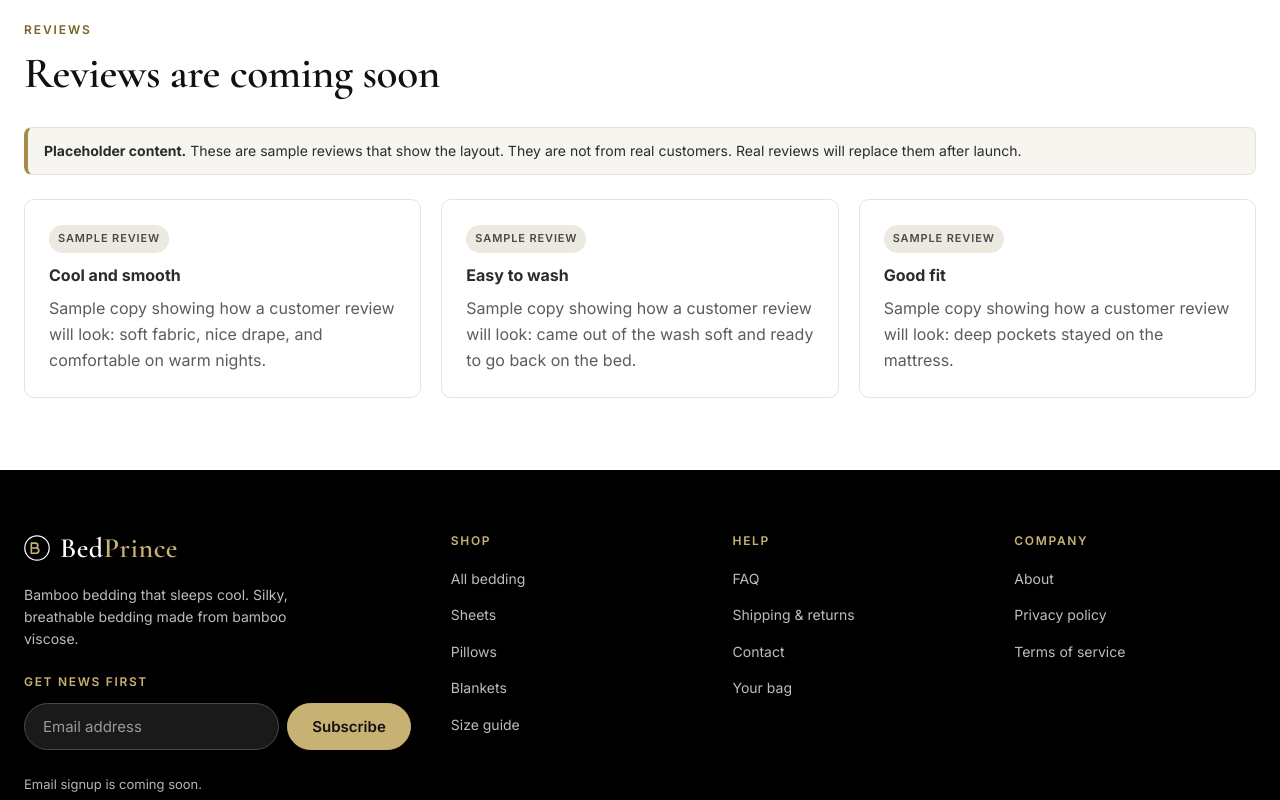
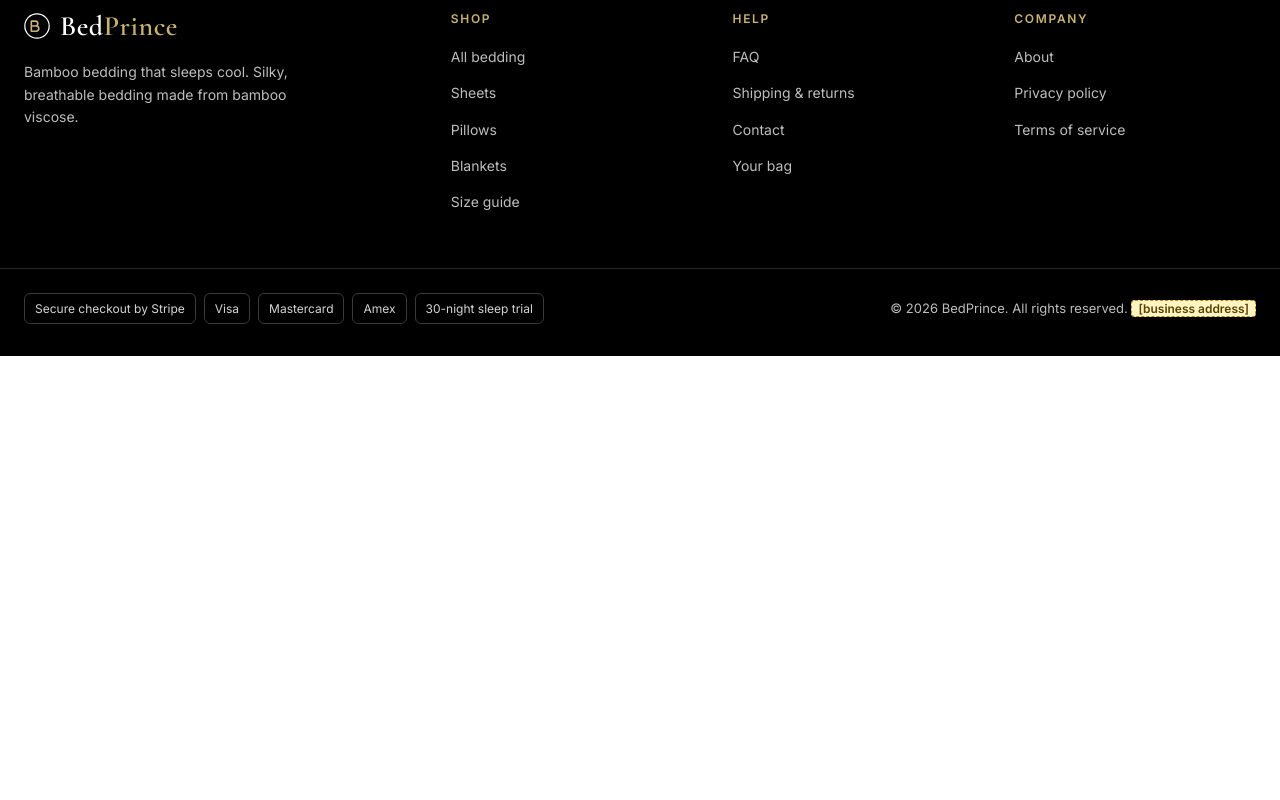
Before and after one commit to JoeyFenny/bedprints, a Next.js app: page /products/bamboo-cooling-comforter/ in a window 1280 px wide. Shown: the part 2100-2900 px from the top of the page. After the commit the page ends 2456 px from the top, so only its background shows below. Built offline with nearby package versions, Linux system fonts and the light colour scheme.

Commit message:
Hide placeholder reviews and dead newsletter forms; fix home OG title and product meta descriptions

```diff
--- a/app/page.js
+++ b/app/page.js
@@ -1,5 +1,5 @@
 import Link from 'next/link';
-import { products } from '../lib/store';
+import { products, store } from '../lib/store';
 import { faqs } from '../lib/content';
 import { pageMeta } from '../lib/seo';
 import ProductCard from '../components/ProductCard';
@@ -18,6 +18,8 @@ export const metadata = pageMeta({
   path: '/',
 });
 metadata.title = { absolute: 'BedPrince — Bamboo bedding that sleeps cool' };
+metadata.openGraph.title = 'BedPrince — Bamboo bedding that sleeps cool';
+metadata.twitter.title = 'BedPrince — Bamboo bedding that sleeps cool';
 
 export default function Home() {
   const best = products.filter((p) => p.bestSeller).slice(0, 4);
@@ -42,7 +44,7 @@ export default function Home() {
       <CategoryTiles />
       <WhyBamboo />
       <BundleBanner />
-      <SampleReviews heading="Reviews, coming soon" />
+      {store.showSampleReviews ? <SampleReviews heading="Reviews, coming soon" /> : null}
       <section className="section" aria-labelledby="faq-h">
         <div className="container narrow-lg">
           <p className="kicker">Questions</p>
--- a/app/products/[slug]/page.js
+++ b/app/products/[slug]/page.js
@@ -1,5 +1,5 @@
 import { notFound } from 'next/navigation';
-import { findProduct, products, categoryOf } from '../../../lib/store';
+import { findProduct, products, categoryOf, store, money } from '../../../lib/store';
 import { pageMeta, productLd, breadcrumbLd } from '../../../lib/seo';
 import BuyBox from '../../../components/BuyBox';
 import Gallery from '../../../components/Gallery';
@@ -18,7 +18,7 @@ export async function generateMetadata({ params }) {
   const { slug } = await params;
   const p = findProduct(slug);
   if (!p) return { title: 'Not found' };
-  return pageMeta({ title: p.name, description: p.blurb + ' ' + p.highlights[0] + '.', path: `/products/${p.slug}/`, image: p.images[0], type: 'website' });
+  return pageMeta({ title: p.name, description: `${p.blurb} ${p.options.length > 1 ? `Available in ${p.options.join(', ')}. ` : ''}From ${money(p.price)}. Free US shipping over $75 and a 30-night sleep trial.`, path: `/products/${p.slug}/`, image: p.images[0], type: 'website' });
 }
 
 export default async function ProductPage({ params }) {
@@ -52,7 +52,7 @@ export default async function ProductPage({ params }) {
           <div className="grid grid-3">{pairs.map((p) => <ProductCard key={p.slug} product={p} />)}</div>
         </div>
       </section>
-      <SampleReviews heading="Reviews are coming soon" />
+      {store.showSampleReviews ? <SampleReviews heading="Reviews are coming soon" /> : null}
       <RecentlyViewed slug={product.slug} />
       <JsonLd data={productLd(product)} />
       <JsonLd data={breadcrumbLd(trail)} />
--- a/components/Footer.js
+++ b/components/Footer.js
@@ -17,8 +17,7 @@ export default function Footer() {
         <div className="footer-brand">
           <Logo light />
           <p>{store.tagline} Silky, breathable bedding made from bamboo viscose.</p>
-          <h2 className="footer-h">Get news first</h2>
-          <NewsletterForm />
+          {store.newsletterUrl ? <><h2 className="footer-h">Get news first</h2><NewsletterForm /></> : null}
         </div>
         {cols.map((c) => (
           <nav key={c.title} aria-label={c.title}>
--- a/components/home/EmailCapture.js
+++ b/components/home/EmailCapture.js
@@ -1,6 +1,10 @@
 import NewsletterForm from '../NewsletterForm';
 
+import { store } from '../../lib/store';
+
+// Hidden until a real signup endpoint exists (store.newsletterUrl): a dead "coming soon" form looks unfinished.
 export default function EmailCapture() {
+  if (!store.newsletterUrl) return null;
   return (
     <section className="section email" aria-labelledby="email-h">
       <div className="container narrow center">
```
